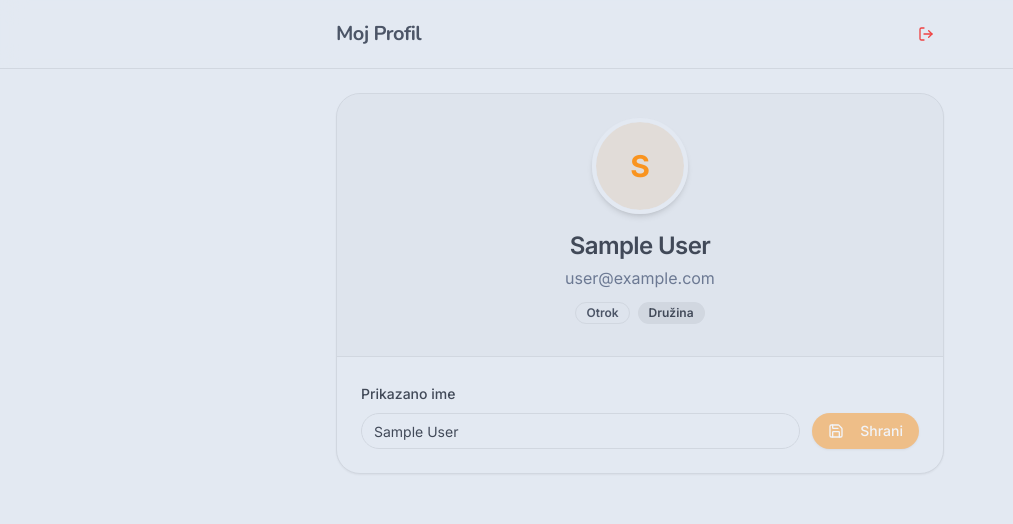
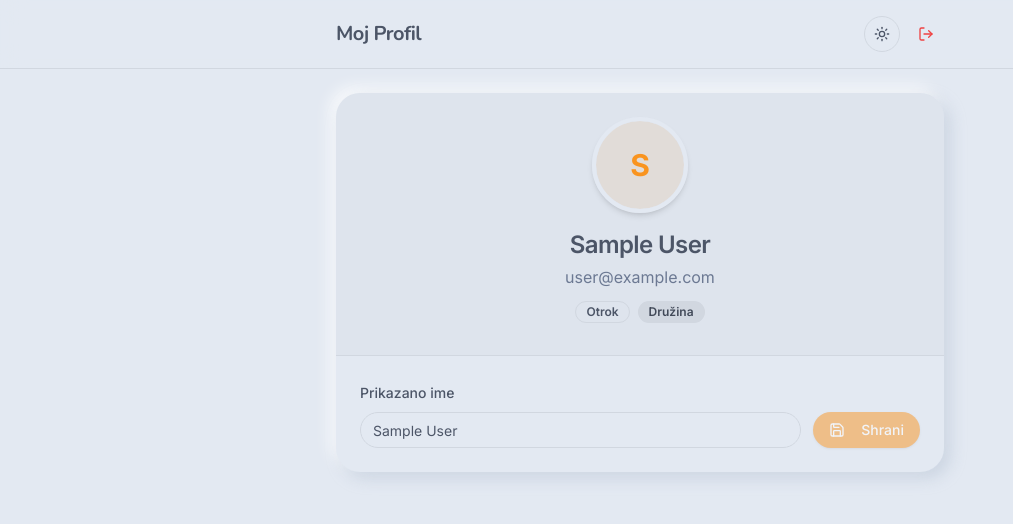
Before and after one commit to bimpce/sg-f3fd582c-9aa8-4a43-8ef9-6456cd05feee-1776196003, a Next.js app: page /profile in a window 1280 px wide. Shown: the top 524 px of the page, without its empty margins (0-1013 px from the left). Built offline with nearby package versions, Linux system fonts and the light colour scheme; no server answers; sample sign-in values are in the browser's storage.

Commit message:
feat(ui): update global card component and add theme toggle

```diff
--- a/src/components/ui/card.tsx
+++ b/src/components/ui/card.tsx
@@ -9,7 +9,7 @@ const Card = React.forwardRef<
   <div
     ref={ref}
     className={cn(
-      "rounded-lg border bg-card text-card-foreground shadow-xs",
+      "rounded-[1.5rem] border-transparent bg-background text-foreground neu-flat",
       className
     )}
     {...props}
--- a/src/pages/profile.tsx
+++ b/src/pages/profile.tsx
@@ -12,6 +12,7 @@ import { Badge } from "@/components/ui/badge";
 import { LogOut, Save, Copy, Check, Users } from "lucide-react";
 import { SupabaseService } from "@/services/supabaseService";
 import { useToast } from "@/hooks/use-toast";
+import { ThemeSwitch } from "@/components/ThemeSwitch";
 
 export default function ProfilePage() {
   const { data: session, status, update } = useSession();
@@ -98,9 +99,12 @@ export default function ProfilePage() {
         <div className="sticky top-0 z-10 bg-background/80 backdrop-blur-md border-b border-border px-4 py-4">
           <div className="container max-w-2xl flex items-center justify-between">
             <h1 className="text-xl font-bold">Moj Profil</h1>
-            <Button variant="ghost" size="icon" onClick={handleSignOut} className="text-destructive hover:text-destructive hover:bg-destructive/10">
-              <LogOut className="w-5 h-5" />
-            </Button>
+            <div className="flex items-center gap-2">
+              <ThemeSwitch />
+              <Button variant="ghost" size="icon" onClick={handleSignOut} className="text-destructive hover:text-destructive hover:bg-destructive/10">
+                <LogOut className="w-5 h-5" />
+              </Button>
+            </div>
           </div>
         </div>
 
```
